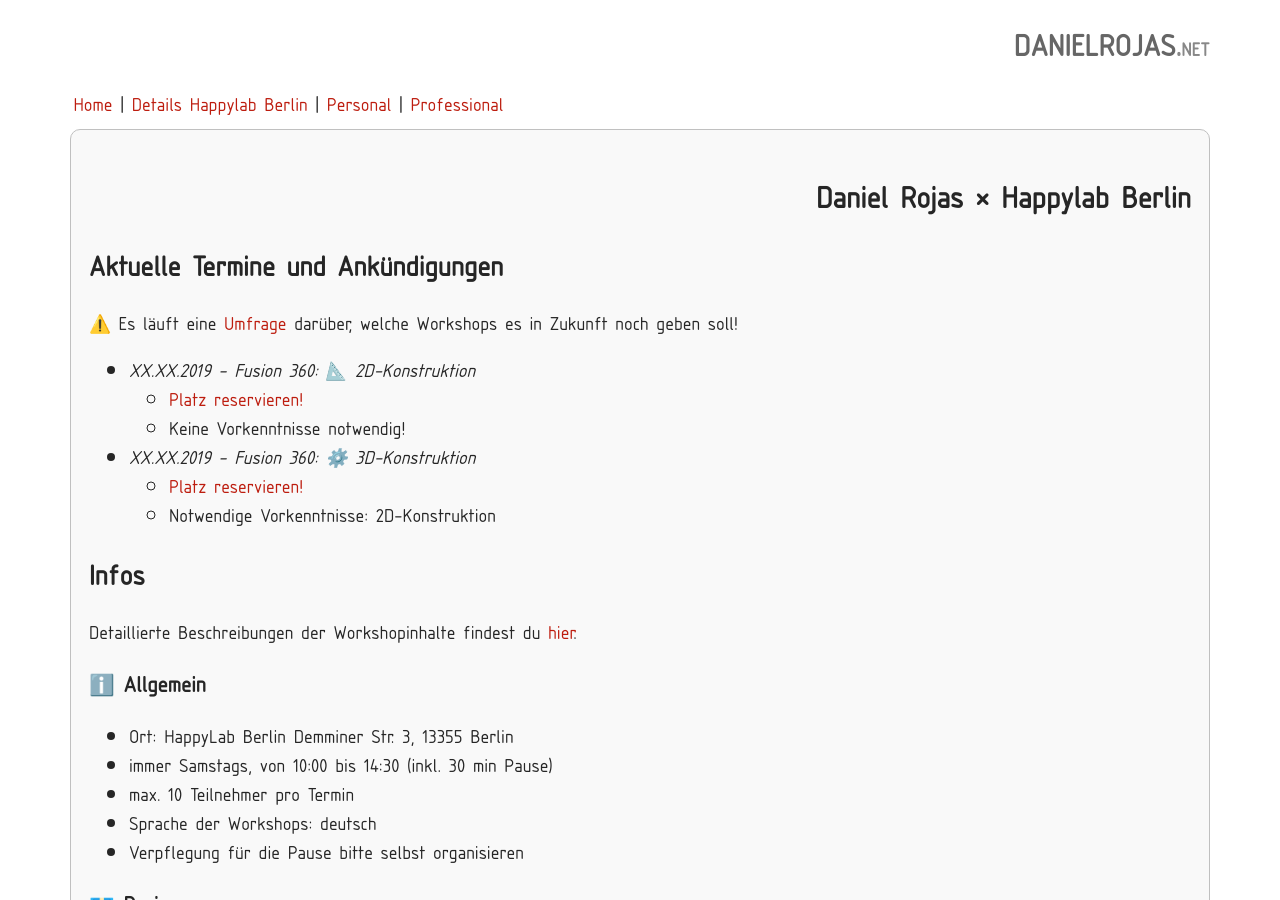
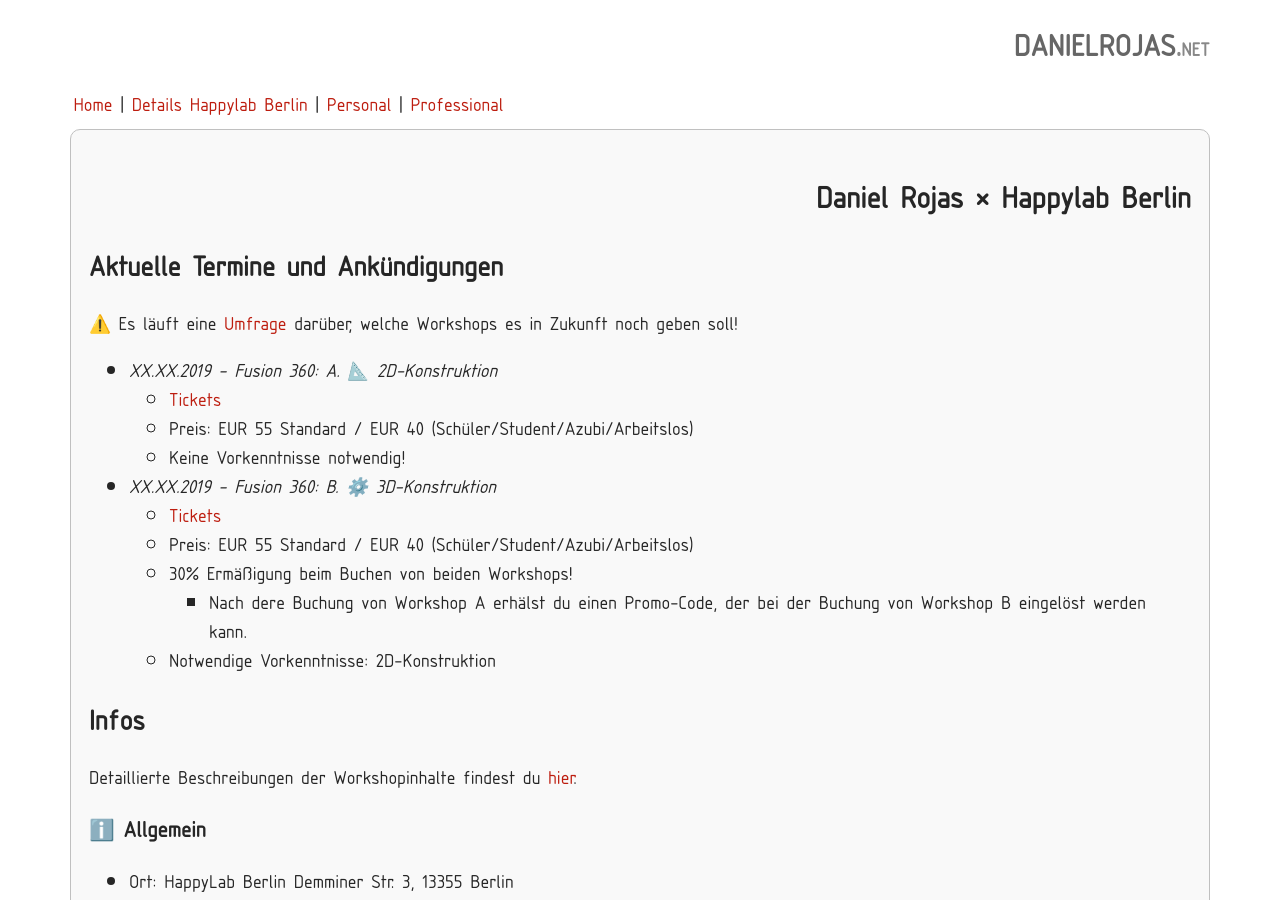
Before and after one commit to 17o2/17o2.github.io, a Jekyll site: the page built from _pages/90_happylab.md, in a window 1280 px wide and 900 px high. Built offline with Jekyll 4.4.1, drawn with Linux system fonts in a browser that asks for light colours; nearby versions of some CDN libraries.

Commit message:
live links

```diff
--- a/_pages/90_happylab.md
+++ b/_pages/90_happylab.md
@@ -9,11 +9,15 @@
 
 ⚠️ Es läuft eine [Umfrage](https://goo.gl/forms/UkmXidcZ80N0iU253) darüber, welche Workshops es in Zukunft noch geben soll!
 
-* *XX.XX.2019 - Fusion 360: 📐 2D-Konstruktion*
-  * [Platz reservieren!](http://google.com)
+* *XX.XX.2019 - Fusion 360: A. 📐 2D-Konstruktion*
+  * [Tickets](https://www.eventbrite.com/e/fusion-360-workshop-2d-konstruktion-tickets-59287062199?aff=utm_source%3Deb_email%26utm_medium%3Demail%26utm_campaign%3Dnew_event_email&utm_term=eventurl_text)
+  * Preis: EUR 55 Standard / EUR 40 (Schüler/Student/Azubi/Arbeitslos)
   * Keine Vorkenntnisse notwendig!
-* *XX.XX.2019 - Fusion 360: ⚙️ 3D-Konstruktion*
-  * [Platz reservieren!](http://google.com)
+* *XX.XX.2019 - Fusion 360: B. ⚙️ 3D-Konstruktion*
+  * [Tickets](https://www.eventbrite.com/e/fusion-360-workshop-3d-konstruktion-tickets-59287182559?aff=utm_source%3Deb_email%26utm_medium%3Demail%26utm_campaign%3Dnew_event_email&utm_term=eventurl_text)
+  * Preis: EUR 55 Standard / EUR 40 (Schüler/Student/Azubi/Arbeitslos)
+  * 30% Ermäßigung beim Buchen von beiden Workshops!
+     * Nach dere Buchung von Workshop A erhälst du einen Promo-Code, der bei der Buchung von Workshop B eingelöst werden kann.
   * Notwendige Vorkenntnisse: 2D-Konstruktion
 
 ## Infos
```
Also changed, not shown: _pages/91_happylab_details.md (+4 -4 lines).
